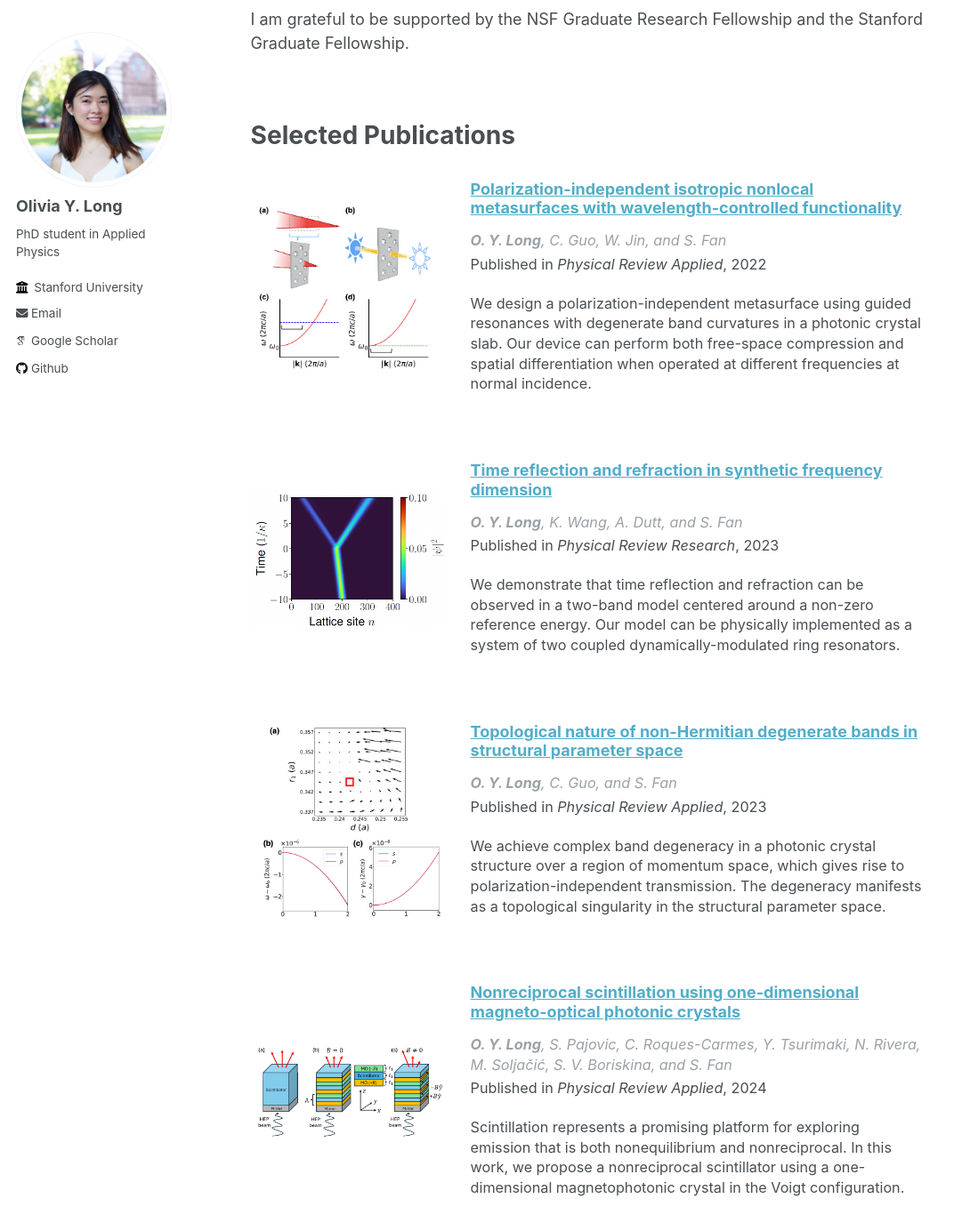
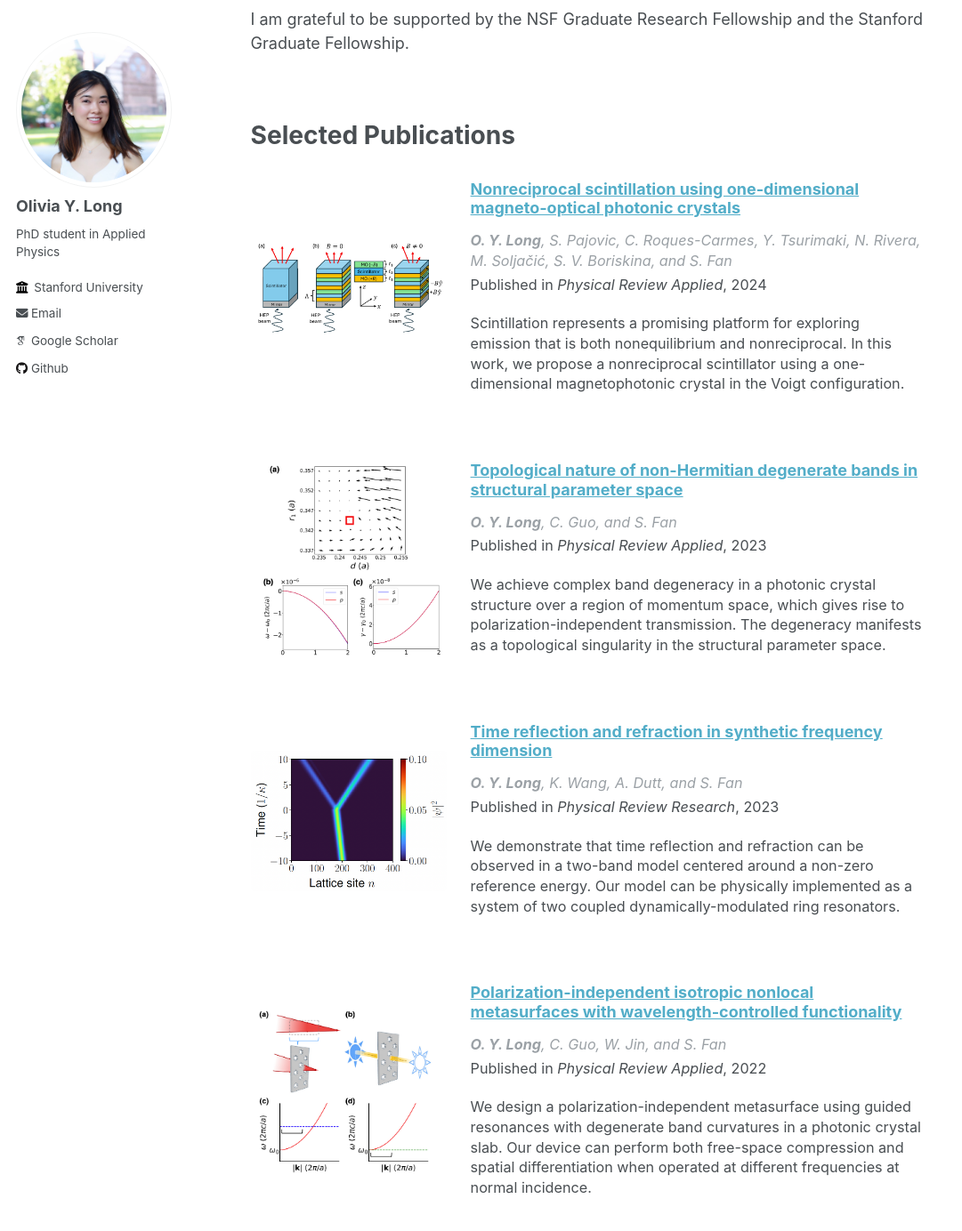
Before and after one commit to oliviaylong/oliviaylong.github.io, a Jekyll site: the page built from _pages/about.md, in a window 1280 px wide and 1400 px high, scrolled down 442 px. Shown: the top 1384 px of the window at 89% size, without its empty margins (0-1081 px from the left). Built offline with Jekyll 4.4.1, drawn with Linux system fonts in a browser that asks for light colours; some web fonts are replaced.

Commit message:
date reverse

```diff
--- a/_pages/about.md
+++ b/_pages/about.md
@@ -22,7 +22,7 @@ Selected Publications
 {% include base_path %}
 
 <div class="homepage-pubs">
-  {% for post in site.publications sort: "date" reversed limit: 5 %}
+  {% for post in site.publications reversed limit: 5 %}
     {% include archive-single.html %}
   {% endfor %}
 </div>
```
